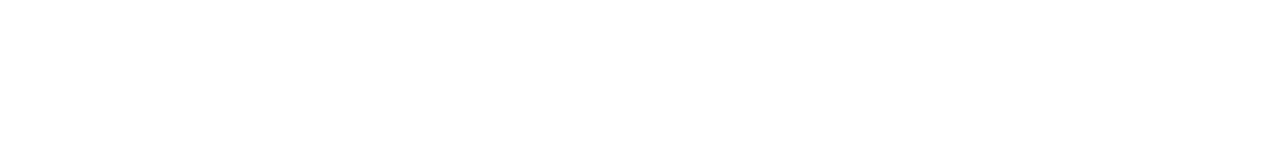
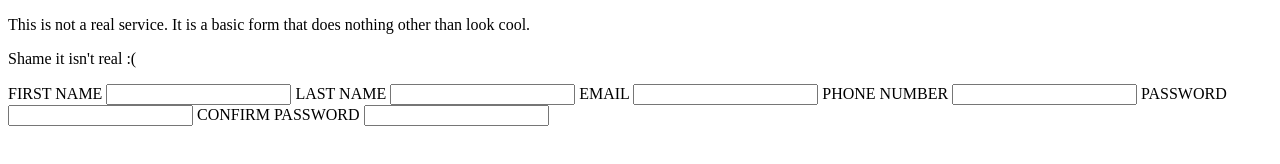
Before and after one commit to QuoteNat/odin-sign-up-form, a plain HTML site: page index.html in a window 1280 px wide. Drawn offline with Linux system fonts and the light colour scheme.

Commit message:
Add form HTML

```diff
--- a/index.html
+++ b/index.html
@@ -9,7 +9,34 @@
 </head>
 
 <body>
+    <div class="intro-text">
+        <p>
+            This is not a real service.
+            It is a basic form that does nothing other than look cool.
+        </p>
+        <p>
+            Shame it isn't real :(
+        </p>
+    </div>
+    <form>
+        <label for="first-name">FIRST NAME</label>
+        <input type="text" name="first-name" id="first-name">
 
+        <label for="last-name">LAST NAME</label>
+        <input type="text" name="last-name" id="last-name">
+
+        <label for="email">EMAIL</label>
+        <input type="email" name="email" id="email">
+
+        <label for="phone">PHONE NUMBER</label>
+        <input type="tel" name="phone" id="phone">
+
+        <label for="password">PASSWORD</label>
+        <input type="password" name="password" id="password">
+
+        <label for="confirm-password">CONFIRM PASSWORD</label>
+        <input type="password" name="confirm-password" id="confirm-password">
+    </form>
 </body>
 
 </html>
```
